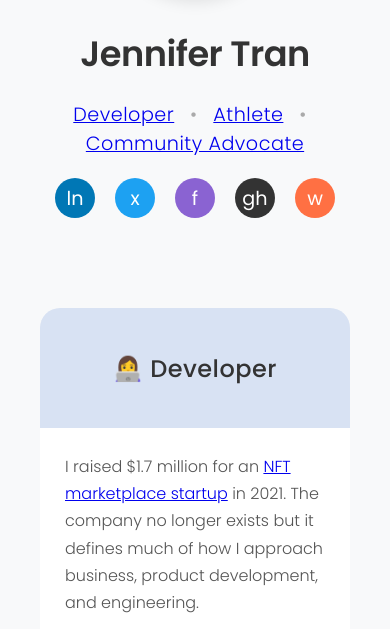
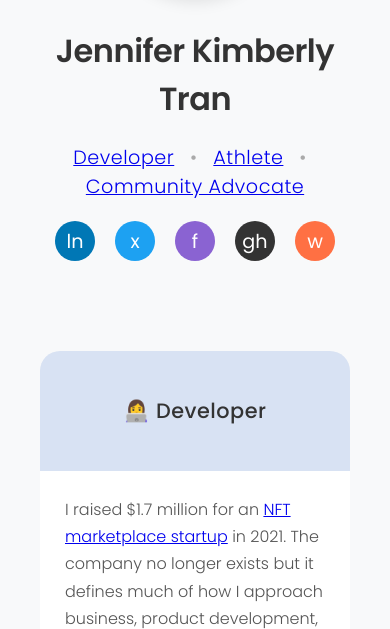
Before and after one commit to jennifertrin/jennifertrin.github.io, a plain HTML site: page index.html in a window 390 px wide. Shown: the part 263-892 px from the top of the page. Drawn offline with Linux system fonts and the light colour scheme.

Commit message:
fix: title alignment for long titles

```diff
--- a/index.html
+++ b/index.html
@@ -31,7 +31,7 @@
 }
 
 .left-section {
-            width: 35%;
+    width: 40%;
     position: sticky;
     top: 40px;
     align-self: flex-start;
@@ -41,12 +41,13 @@
 }
 
 .right-section {
-            width: 65%;
+    width: 60%;
 }
 
 .header {
     text-align: center;
     margin-bottom: 40px;
+    padding: 20px 0;
     display: flex;
     flex-direction: column;
     align-items: center;
@@ -77,7 +78,7 @@
     letter-spacing: -0.5px;
     text-align: center;
     width: 100%;
-            white-space: wrap;
+    white-space: nowrap;
 }
 
 .tagline {
@@ -112,7 +113,8 @@
 }
 
 .tile-header {
-            height: 120px;
+    height: auto;
+    min-height: 120px;
     display: flex;
     align-items: center;
     justify-content: center;
@@ -120,6 +122,9 @@
     font-weight: 500;
     color: #333;
     letter-spacing: 0.5px;
+    text-align: center;
+    padding: 20px;
+    line-height: 1.3;
 }
 
 .tile-content {
@@ -202,12 +207,18 @@
     }
 
     .name {
-                font-size: 2.2rem;
+        font-size: 2rem;
+        white-space: normal;
     }
 
     .header {
         padding: 20px 0;
         margin-bottom: 30px;
+    }
+
+    .tile-header {
+        font-size: 1.3rem;
+        padding: 15px;
     }
 }
 </style>
@@ -219,7 +230,7 @@
         <div class="photo-container">
             <img src="https://media.licdn.com/dms/image/v2/D5603AQE4uxHBLXJwMA/profile-displayphoto-shrink_800_800/B56ZbwMaZiH4Ac-/0/1747786508215?e=1753315200&v=beta&t=yI9G8t_PdDZ1jAXLATpsFi1vXNqZNF-uIZXCC_O54GM" alt="Your Photo">
         </div>
-                <h1 class="name">Jennifer Tran</h1>
+        <h1 class="name">Jennifer Kimberly Tran</h1>
         <div class="tagline">
             <a href="#developer">Developer</a> <span class="dot">•</span> <a href="#athlete">Athlete</a> <span class="dot">•</span> <a href="#community">Community Advocate</a>
         </div>
```
Lines whose indentation alone changed are shown as unchanged.
